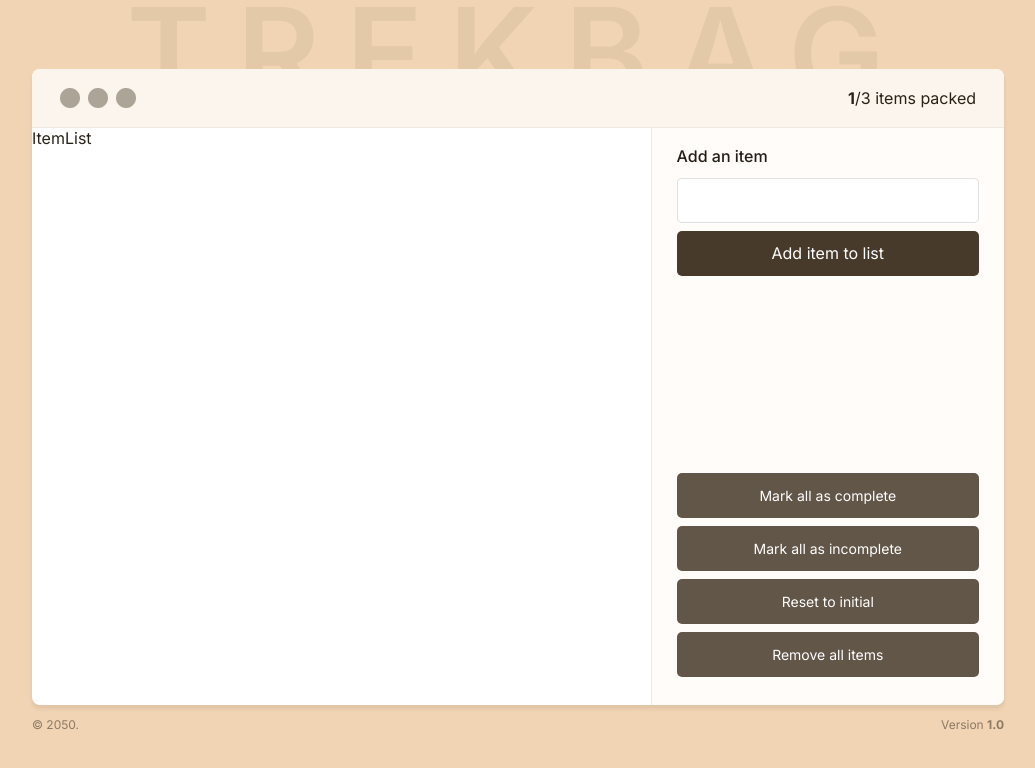
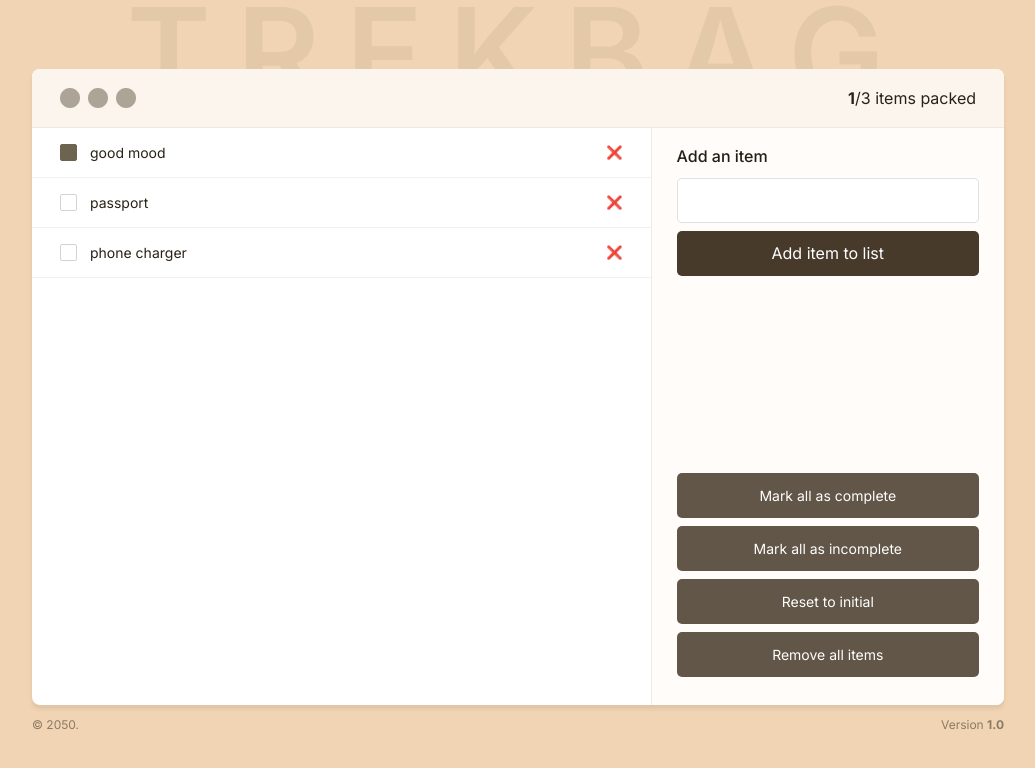
Before and after one commit to jihanv/project-trekbag, a React (Vite) app: page / in a window 1280 px wide. Shown: the top 768 px of the page, without its empty margins (122-1157 px from the left). Built offline with nearby package versions, Linux system fonts and the light colour scheme.

Commit message:
Add item list

```diff
--- a/src/ButtonGroup.jsx
+++ b/src/ButtonGroup.jsx
@@ -1,12 +1,16 @@
 import Button from "./components/Button";
+import { secondaryButtons } from "./lib/constants";
 
 export default function ButtonGroup() {
   return (
     <section className="button-group">
-      <Button type="secondary">Mark all as complete</Button>
-      <Button type="secondary">Mark all as incomplete</Button>
-      <Button type="secondary">Reset to initial</Button>
-      <Button type="secondary">Remove all items</Button>
+      {secondaryButtons.map((text) => {
+        return (
+          <Button key={text} type="secondary">
+            {text}
+          </Button>
+        );
+      })}
     </section>
   );
 }
--- a/src/components/ItemList.jsx
+++ b/src/components/ItemList.jsx
@@ -1,3 +1,25 @@
+import { useState } from "react";
+import { initalItems } from "../lib/constants";
+
 export default function ItemList() {
-  return <div>ItemList</div>;
+  const [items, setItems] = useState(initalItems);
+  return (
+    <ul>
+      {items.map((item) => (
+        <Item key={item.id} item={item} />
+      ))}
+    </ul>
+  );
 }
+
+function Item({ item }) {
+  return (
+    <li className="item">
+      <label>
+        <input type="checkbox" checked={item.packed} />
+        {item.name}
+      </label>
+      <button>❌</button>
+    </li>
+  );
+}
--- /dev/null
+++ b/src/lib/constants.js
@@ -0,0 +1,24 @@
+export const initalItems = [
+  {
+    id: 1,
+    name: "good mood",
+    packed: true,
+  },
+  {
+    id: 2,
+    name: "passport",
+    packed: false,
+  },
+  {
+    id: 3,
+    name: "phone charger",
+    packed: false,
+  },
+];
+
+export const secondaryButtons = [
+  "Mark all as complete",
+  "Mark all as incomplete",
+  "Reset to initial",
+  "Remove all items",
+];
```
Also changed, not shown: .eslintrc.cjs.
